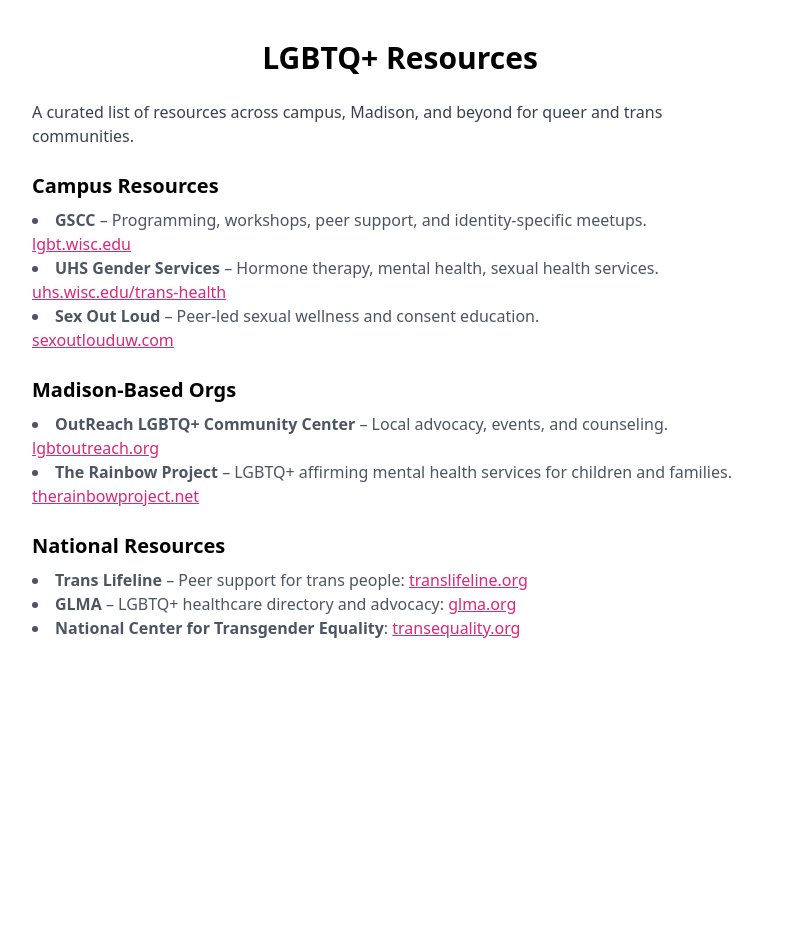
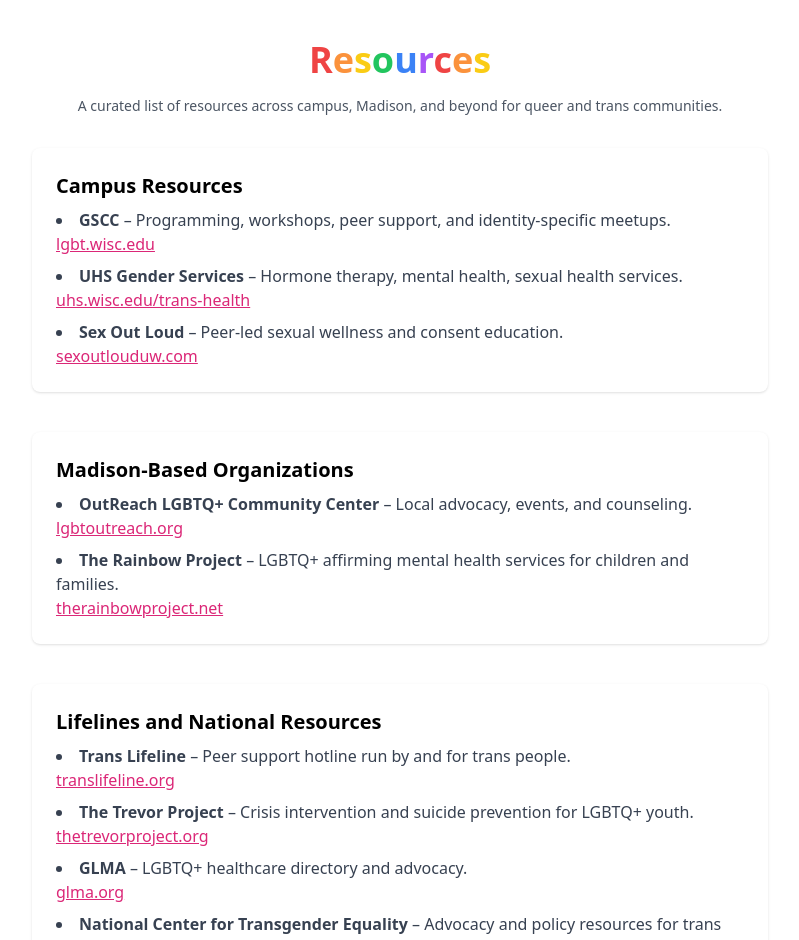
Before and after one commit to bkohlhepp10/lgbtq-madison, a Next.js app: page /resources in a window 1280 px wide. Shown: the top 940 px of the page, without its empty margins (240-1039 px from the left). Before the commit the page ends 800 px from the top, so only its background shows below. Built offline with nearby package versions, Linux system fonts and the light colour scheme.

Commit message:
resources updates

```diff
--- a/pages/resources.tsx
+++ b/pages/resources.tsx
@@ -1,3 +1,5 @@
+// pages/resources.tsx
+
 import Head from "next/head";
 
 export default function Resources() {
@@ -7,15 +9,25 @@
         <title>Resources – Pride Guide</title>
       </Head>
       <main className="max-w-3xl mx-auto px-4 py-10">
-        <h1 className="text-3xl font-bold text-center mb-6">LGBTQ+ Resources</h1>
-        <p className="text-gray-700 mb-6">
+        <h1 className="text-4xl font-extrabold text-center mb-4">
+          <span className="text-red-500">R</span>
+          <span className="text-orange-400">e</span>
+          <span className="text-yellow-400">s</span>
+          <span className="text-green-500">o</span>
+          <span className="text-blue-500">u</span>
+          <span className="text-purple-500">r</span>
+          <span className="text-red-500">c</span>
+          <span className="text-orange-400">e</span>
+          <span className="text-yellow-400">s</span>
+        </h1>
+        <p className="text-center text-gray-600 text-sm mb-8">
           A curated list of resources across campus, Madison, and beyond for queer and trans communities.
         </p>
 
-        <section className="space-y-6">
-          <div>
+        <section className="space-y-10">
+          <div className="bg-white shadow rounded-lg p-6">
             <h2 className="text-xl font-semibold mb-2">Campus Resources</h2>
-            <ul className="list-disc list-inside text-gray-600">
+            <ul className="list-disc list-inside text-gray-700 space-y-2">
               <li>
                 <strong>GSCC</strong> – Programming, workshops, peer support, and identity-specific meetups. <br />
                 <a href="https://lgbt.wisc.edu/" className="text-pink-600 underline" target="_blank" rel="noreferrer">
@@ -37,9 +49,9 @@
             </ul>
           </div>
 
-          <div>
-            <h2 className="text-xl font-semibold mb-2">Madison-Based Orgs</h2>
-            <ul className="list-disc list-inside text-gray-600">
+          <div className="bg-white shadow rounded-lg p-6">
+            <h2 className="text-xl font-semibold mb-2">Madison-Based Organizations</h2>
+            <ul className="list-disc list-inside text-gray-700 space-y-2">
               <li>
                 <strong>OutReach LGBTQ+ Community Center</strong> – Local advocacy, events, and counseling. <br />
                 <a href="https://www.lgbtoutreach.org/" className="text-pink-600 underline" target="_blank" rel="noreferrer">
@@ -55,12 +67,25 @@
             </ul>
           </div>
 
-          <div>
-            <h2 className="text-xl font-semibold mb-2">National Resources</h2>
-            <ul className="list-disc list-inside text-gray-600">
-              <li><strong>Trans Lifeline</strong> – Peer support for trans people: <a href="https://translifeline.org/" className="text-pink-600 underline" target="_blank" rel="noreferrer">translifeline.org</a></li>
-              <li><strong>GLMA</strong> – LGBTQ+ healthcare directory and advocacy: <a href="https://glma.org/" className="text-pink-600 underline" target="_blank" rel="noreferrer">glma.org</a></li>
-              <li><strong>National Center for Transgender Equality</strong>: <a href="https://transequality.org/" className="text-pink-600 underline" target="_blank" rel="noreferrer">transequality.org</a></li>
+          <div className="bg-white shadow rounded-lg p-6">
+            <h2 className="text-xl font-semibold mb-2">Lifelines and National Resources</h2>
+            <ul className="list-disc list-inside text-gray-700 space-y-2">
+              <li>
+                <strong>Trans Lifeline</strong> – Peer support hotline run by and for trans people. <br />
+                <a href="https://translifeline.org/" className="text-pink-600 underline" target="_blank" rel="noreferrer">translifeline.org</a>
+              </li>
+              <li>
+                <strong>The Trevor Project</strong> – Crisis intervention and suicide prevention for LGBTQ+ youth. <br />
+                <a href="https://www.thetrevorproject.org/" className="text-pink-600 underline" target="_blank" rel="noreferrer">thetrevorproject.org</a>
+              </li>
+              <li>
+                <strong>GLMA</strong> – LGBTQ+ healthcare directory and advocacy. <br />
+                <a href="https://glma.org/" className="text-pink-600 underline" target="_blank" rel="noreferrer">glma.org</a>
+              </li>
+              <li>
+                <strong>National Center for Transgender Equality</strong> – Advocacy and policy resources for trans rights. <br />
+                <a href="https://transequality.org/" className="text-pink-600 underline" target="_blank" rel="noreferrer">transequality.org</a>
+              </li>
             </ul>
           </div>
         </section>
```
